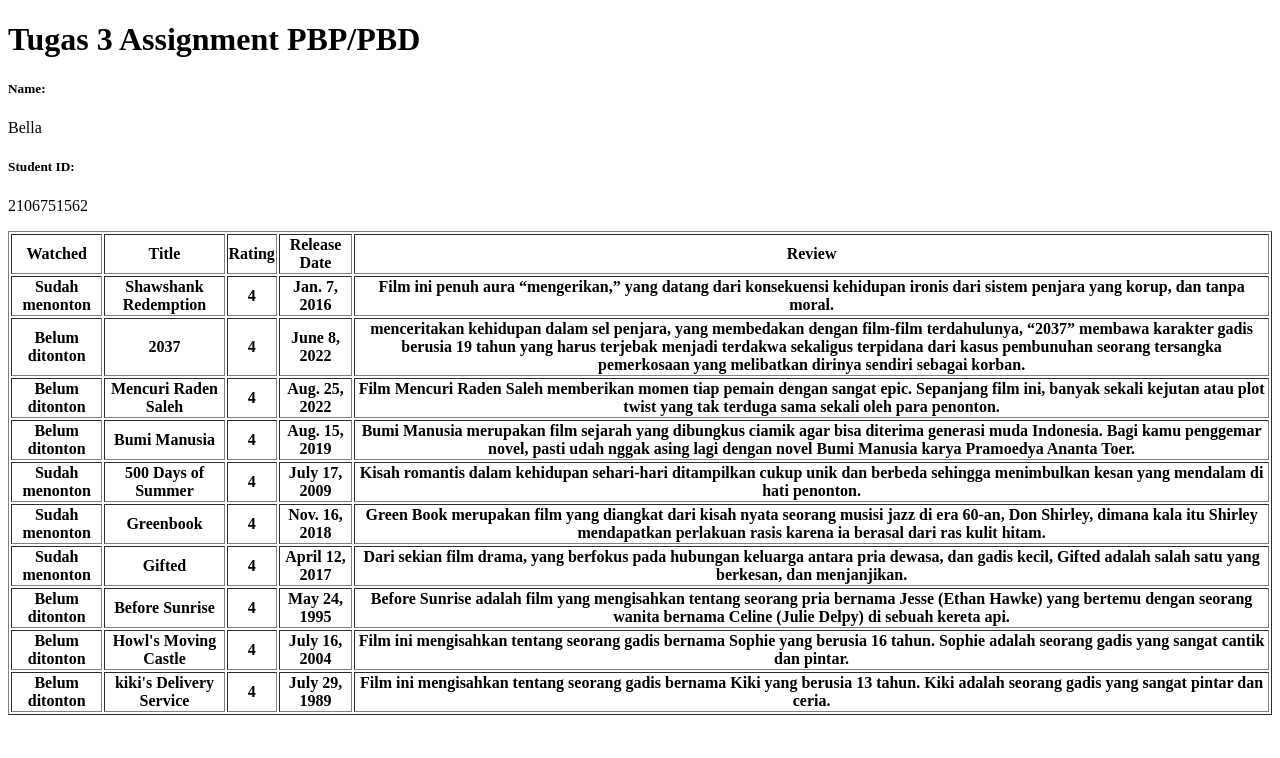
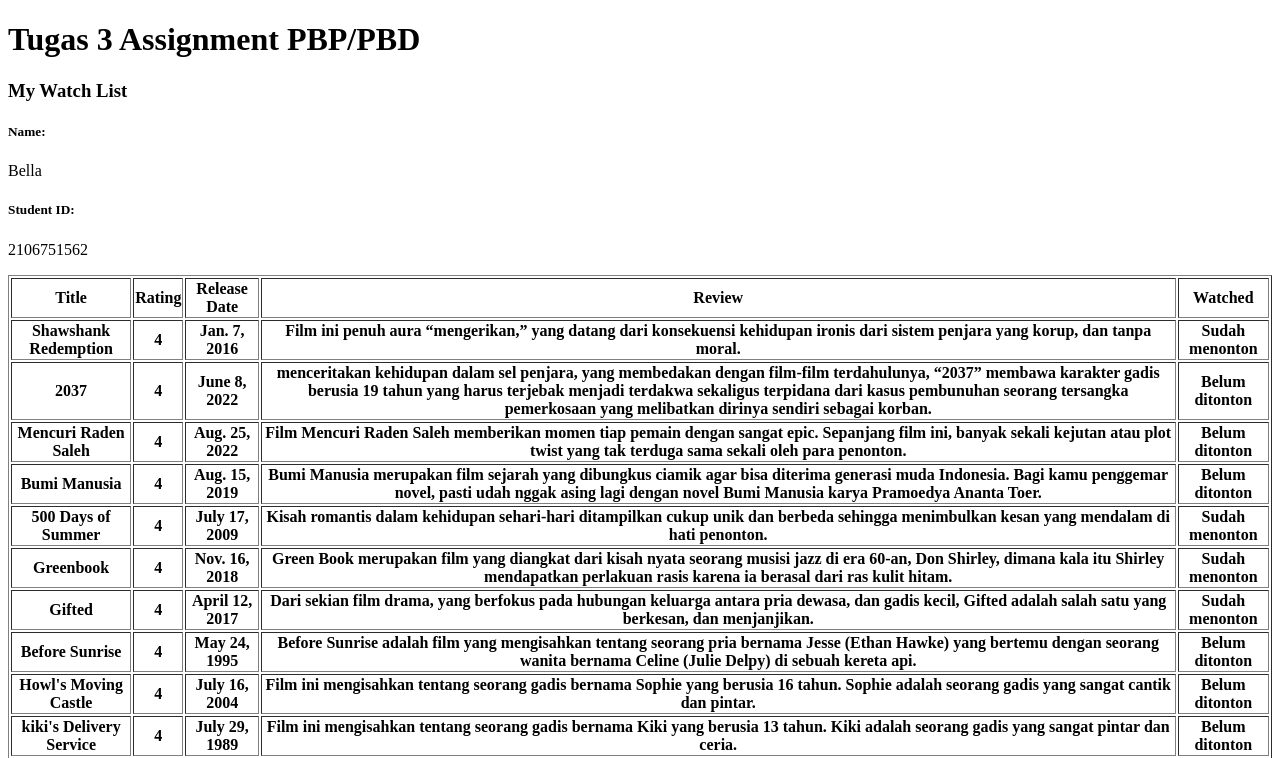
Before and after one commit to salsabiellalp/Tugas-2-PBP, a Django app: page /mywatchlist/ in a window 1280 px wide. Shown: the top 758 px of the page. Run offline with Django 4.2, Linux system fonts and the light colour scheme; data comes from the database, SQL or seed files in the repository; lists and menus that the app fills with data are empty.

Commit message:
styling html

```diff
--- a/mywatchlist/templates/mywatchlist.html
+++ b/mywatchlist/templates/mywatchlist.html
@@ -3,6 +3,8 @@
  {% block content %}
 
   <h1>Tugas 3 Assignment PBP/PBD</h1>
+
+  <h3>My Watch List</h3>
 
   <h5>Name: </h5>
   <p>{{nama}}</p>
@@ -12,25 +14,26 @@
 
   <table border="1">
     <tr>
-      <th>Watched</th>
       <th>Title</th>
       <th>Rating</th>
       <th>Release Date</th>
       <th>Review</th>
+      <th>Watched</th>
     </tr>
     {% comment %} Add the data below this line {% endcomment %}
     {% for movie in list_movie %}
     <tr>
+        <th>{{movie.title}}</th>
+        <th>{{movie.rating}}</th>
+        <th>{{movie.release_date}}</th>
+        <th>{{movie.review}}</th>
         {% if movie.watched %}
         <th>Sudah menonton</th>
         {% else %}
         <th>Belum ditonton</th>
         {%endif%}
 
-        <th>{{movie.title}}</th>
-        <th>{{movie.rating}}</th>
-        <th>{{movie.release_date}}</th>
-        <th>{{movie.review}}</th>
+
     </tr>
     {% endfor %}
   </table>
```
Also changed, not shown: katalog/views.py (line endings or trailing spaces).
